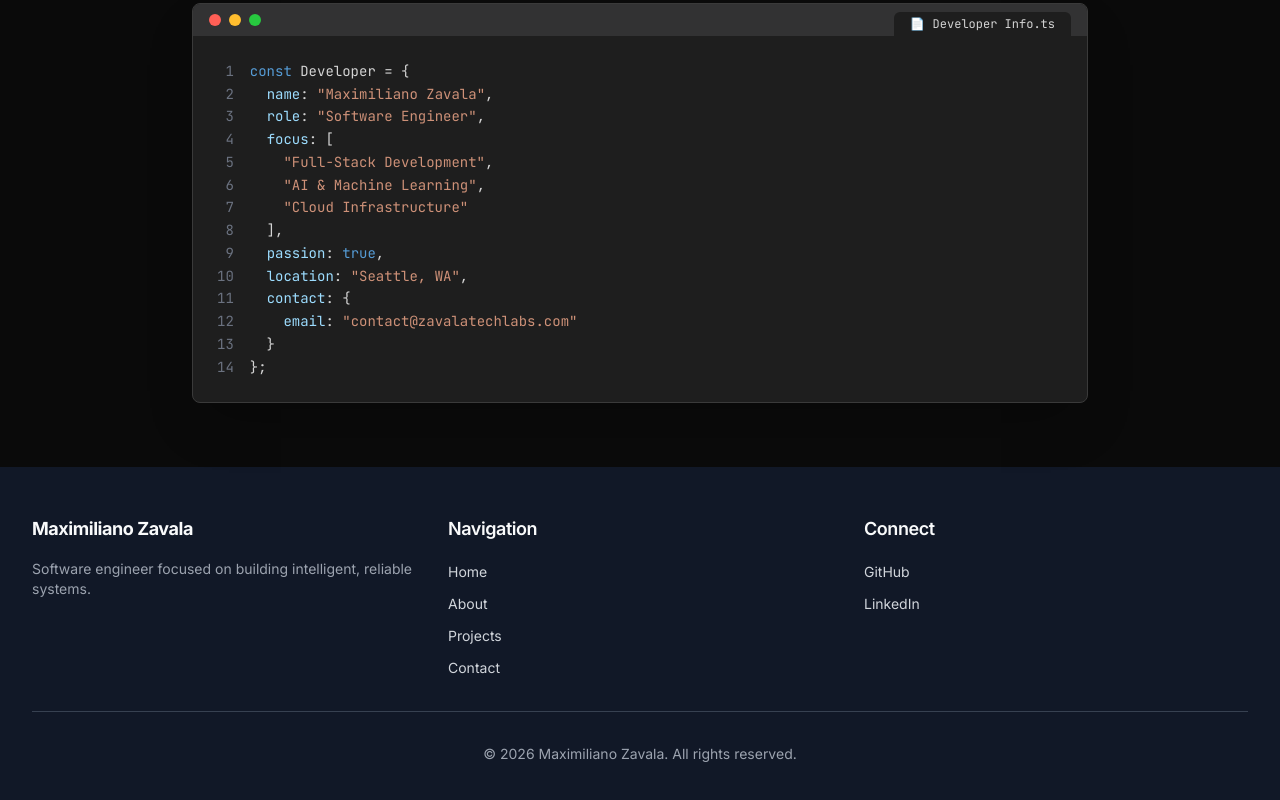
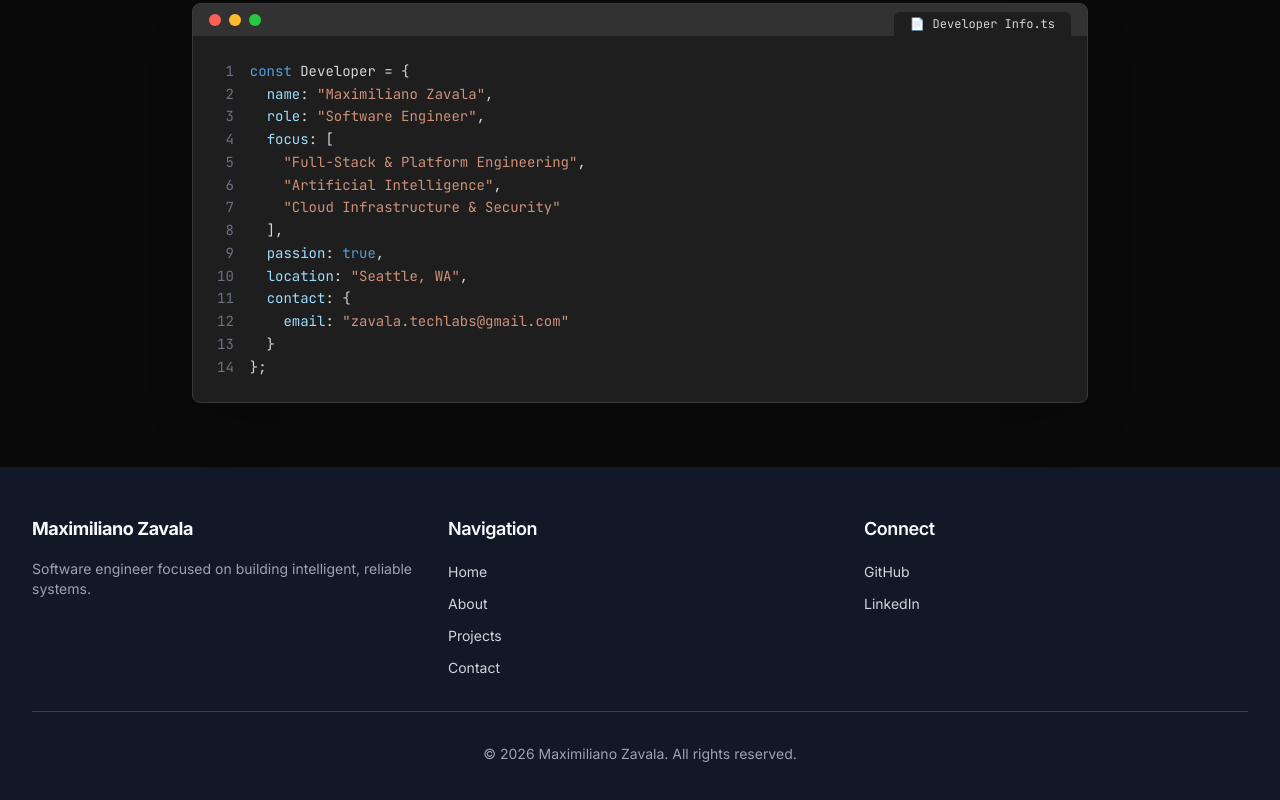
Before and after one commit to zavalatechlabs/zavala-software-portfolio, a Next.js app: page / in a window 1280 px wide. Shown: the part 3808-4608 px from the top of the page. Built offline with nearby package versions, Linux system fonts and the light colour scheme; no server answers.

Commit message:
update footer terminal to match What I Do section and fix email

```diff
--- a/components/TerminalWindow.tsx
+++ b/components/TerminalWindow.tsx
@@ -9,14 +9,14 @@ export default function TerminalWindow() {
   name: "Maximiliano Zavala",
   role: "Software Engineer",
   focus: [
-    "Full-Stack Development",
-    "AI & Machine Learning",
-    "Cloud Infrastructure"
+    "Full-Stack & Platform Engineering",
+    "Artificial Intelligence",
+    "Cloud Infrastructure & Security"
   ],
   passion: true,
   location: "Seattle, WA",
   contact: {
-    email: "contact@zavalatechlabs.com"
+    email: "zavala.techlabs@gmail.com"
   }
 };`
 
```
